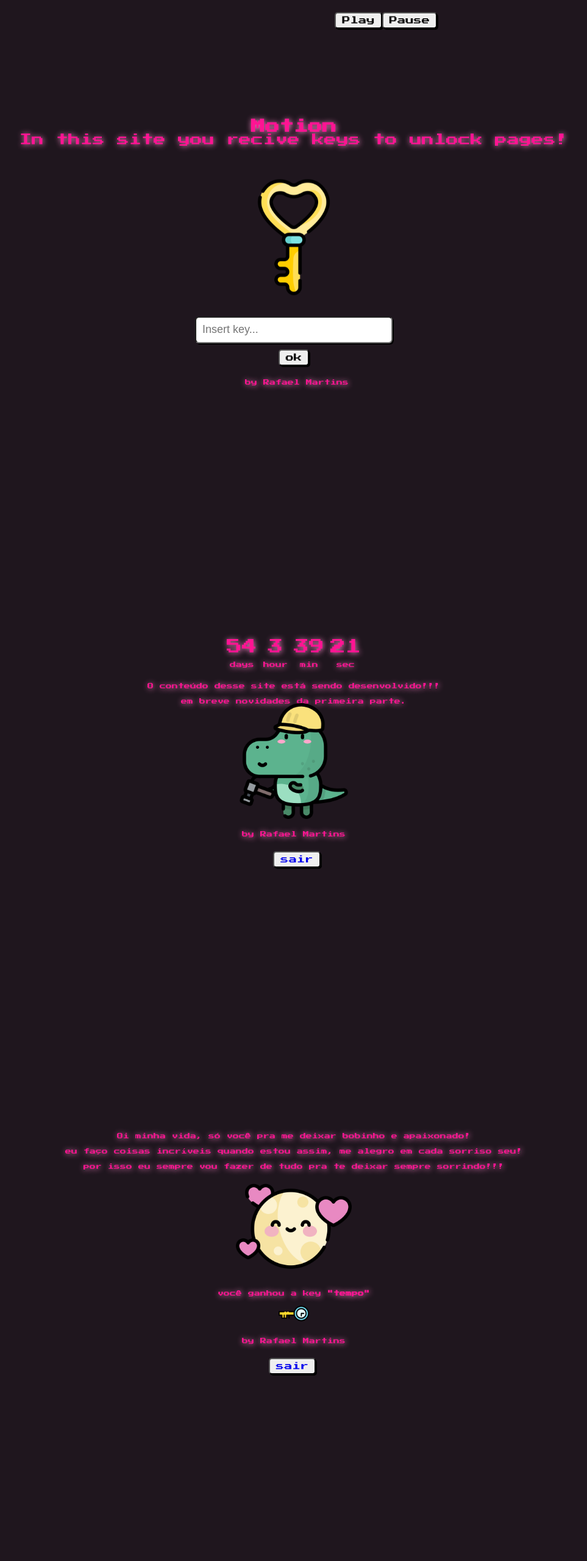
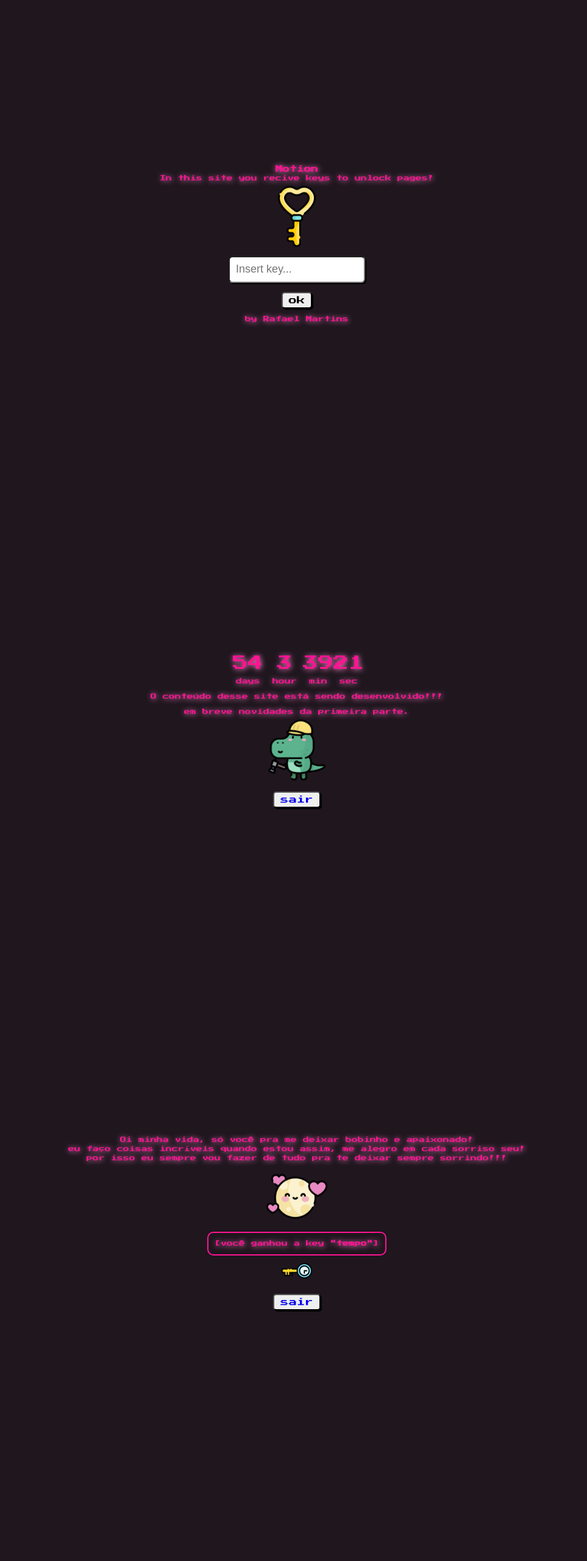
Before and after one commit to Far3llProject/Motion, a plain HTML site: page index.html in a window 1280 px wide. Shown: the top 2560 px of the page at 61% size, without its empty margins (153-1116 px from the left). Drawn offline with Linux system fonts and the light colour scheme.

Commit message:
update responsividade

```diff
--- a/index.html
+++ b/index.html
@@ -8,13 +8,13 @@
   <title>Motion</title>
 </head>
 <body>
-  <audio id="demo" src="assets/hallow.mp3" preload="auto" loop autoplay ></audio>
+  <!-- <audio id="demo" src="assets/hallow.mp3" preload="auto" loop></audio>
   <div class="controler" >
     <button class="button" onclick="document.getElementById('demo').play()">Play</button>
     <button class="button" onclick="document.getElementById('demo').pause()">Pause</button>
-  </div>
+  </div>  -->
   <!-- CHAVE -->
-  <div id="key" class="wellcome container aling">
+  <div id="key" class="container aling">
     <div class="aling text__title">
       <h3>Motion</h3>
       <p>In this site you recive keys to unlock pages!</p>
@@ -30,9 +30,10 @@
       <p>by Rafael Martins</p>
     </div>
   </div>
+
   <!-- Principal -->
-  <div id="tempo" class="wellcome container aling">
-    <div class="container">
+  <div id="tempo" class="container aling">
+    <div class="time">
       <div class="aling">
         <div id="dia" class="time"></div>
         <div class="text">days</div>
@@ -50,40 +51,37 @@
         <div class="text">sec</div>
       </div>
     </div>
-    <div class="container text aling">
+    <div class="text">
       <div>O conteúdo desse site está sendo desenvolvido!!!</div>
-      <div class="text">em breve novidades da primeira parte.</div>
-      <div class="key">
-        <img class="key__img" src="assets/trabalhador.png">
-      </div>
-      <div class="text">by Rafael Martins</div>
-    </div>
+          <div class="text">em breve novidades da primeira parte.</div>
+          <div class="key">
+            <img class="key__img" src="assets/trabalhador.png">
+          </div>
+        </div>
     <button class="button" ><a href="#key">sair</a></button>
   </div>
-  <div id="amor" class="wellcome container aling">
-    <div class="container text aling">
+
+  <!-- Amor -->
+  <div id="amor" class="container aling">
+    <div class=" text aling">
       <p>Oi minha vida, só você pra me deixar bobinho e apaixonado!</p>
-      <p class="text">eu faço coisas incríveis quando estou assim, me alegro em cada sorriso seu!</p>
-      <p class="text">por isso eu sempre vou fazer de tudo pra te deixar sempre sorrindo!!!</p>
+      <p>eu faço coisas incríveis quando estou assim, me alegro em cada sorriso seu!</p>
+      <p>por isso eu sempre vou fazer de tudo pra te deixar sempre sorrindo!!!</p>
       <div class="key">
         <img class="key__img" src="assets/lua-de-mel.png">
       </div>
-      <p>você ganhou a key <strong>"tempo"</strong> </p>
+      <p class="talk" >[você ganhou a key <strong>"tempo"</strong>]</p>
       <div>
         <img class="key__time" src="assets/chave_tempo.png">
       </div>
-      <div class="text">by Rafael Martins</div>
     </div>
-    <div class="">
-      <button class="button__sair" ><a href="#key">sair</a></button>
-    </div>
+      <button class="button" ><a href="#key">sair</a></button>
   </div>
-  <div id="Salen" class="wellcome container aling">
-    <div class="container text aling">
-      <!-- <div>
-        <img class="key__bat" src="assets/bat.gif">
-      </div> -->
-      <div class="container" >
+
+  <!-- bruxa -->
+  <div id="Salen" class="container">
+    <div class="container aling text">
+      <div>
         <img class="key__img" src="assets/bruxa.png">
         <img id="neko" class="key__img key" src="assets/neko.png">
       </div>
@@ -91,12 +89,13 @@
         <p id="bruxa">olá docinho...</p>
       </div>
       <div id="key_witch">
-        <input id="poket" class="field" type="field" placeholder="bruxa">
-        <p>delvolver o gato</p>
+        <input id="poket" class="field" type="field" placeholder="Qual o nome do gato?">
+        <p>Se vc encontrar o gato ele dirá seu nome!</p>
+        <p>Escute com atenção!!!</p>
       </div>
       <div>
         <button id="bruxa_talk" class="button" type="button">continuar</button>
-        <button class="button" ><a href="#key">sair</a></button>
+        <button class="button"><a href="#key">sair</a></button>
       </div>
     </div>
   </div>
--- a/js/counter.js
+++ b/js/counter.js
@@ -8,7 +8,7 @@ button.onclick = function() {
 
     if (count >= 4){
        document.getElementById("bruxa").innerHTML = talk[4]
-       document.getElementById("key_witch").style.display = "grid"
+       document.getElementById("key_witch").style.display = "initial"
     } else {
         document.getElementById("bruxa").innerHTML = talk[count]
     }
@@ -18,7 +18,7 @@ button.onclick = function() {
     if (key === "neko") {
         count_2 += 1
         document.getElementById("bruxa").innerHTML = talk_2[count_2]
-        document.getElementById("neko").style.display = "grid"
+        document.getElementById("neko").style.display = "initial"
         if (count_2 > 4){
             document.getElementById("bruxa").innerHTML = talk_2[5]
             document.getElementById("neko").style.display = "none"
--- a/styles/styles.scss
+++ b/styles/styles.scss
@@ -8,10 +8,21 @@ body {
     overflow: hidden;
 }
 
+.container {
+    overflow: hidden;
+    display: flex;
+    justify-content: center;
+    // align-items: center;
+    width: 100%;
+    height: 100vh;
+    background-color: rgb(31, 22, 30);
+}
+
 a {
     text-decoration: none;
 }
 
+//animação
 .key {
    position: relative;
    animation: animate 1s ease-in-out infinite;
@@ -19,39 +30,12 @@ a {
 
 .key {
     &__img{
-        width: 190px;
+        margin-top: 10px;
+        width: 100px;
     }
     &__time {
         width: 50px;
         transform: rotate(90deg);
-    }
-    &__bat{
-        width: 50px;
-        animation: bat 30s ease-in-out infinite;
-    }
-}
-
-@keyframes bat {
-    0%,100%
-    {
-        transform: translateX(100px);
-    }
-    20%
-    {
-        transform: translateX(-300px);
-    }
-    25%
-    {
-        transform: translateX(-350px);
-    }
-    40%
-    {
-        transform: scale(-1);
-    }
-    10%
-    {
-        transform: translateX(-200px);
-
     }
 }
 
@@ -67,27 +51,14 @@ a {
     }
 }
 
-.container {
-    display: flex;
-    justify-content: center;
-}
-
-.intro {
-    display: grid;
-    align-items: center;
-    width: 100%;
-    height: 100vh;
-    background-color: powderblue;
-}
-
 .field {
     padding-left: 10px;
     padding-right: 10px;
     font-size: 18px;
-    width: 300px;
+    width: 200px;
     height: 40px;
     border-radius: 0.4rem;
-    margin-top: 10px;
+    margin: 10px 0 5px 0;
     box-shadow: 2px 2px;
 }
 
@@ -101,47 +72,27 @@ a {
     border-radius: 5px;
     margin-top: 10px;
     box-shadow: 2px 2px;
-    &__sair{
-        font-family: 'Press Start 2P';
-        padding: 5px 10px 5px 10px;
-        border-radius: 5px;
-        margin-top: 10px;
-        box-shadow: 2px 2px;
-        margin-right: 15px;
-    }
 }
 
 .button:focus {
     outline: none;
 }
 
-// Principal
-.wellcome {
-    display: flex;
-    align-items: center;
-    width: 100%;
-    height: 100vh;
-    background-color: rgb(31, 22, 30);
-
-}
-
 .column {
     flex-direction: column;
 }
 
-// regressive
 .aling {
     font-family: 'Press Start 2P';
     display: flex;
     flex-direction: column;
     justify-items: center;
     align-items: center;
-    padding-right: 10px;
-    padding-top: 10px;
-    padding-bottom: 10px;
 }
 
 .time {
+    display: flex;
+    justify-content: center;
     text-shadow: 1px 1px 10px rgb(240, 133, 195);
     font-size: 25px;
     font-family: 'Press Start 2P';
@@ -155,18 +106,21 @@ a {
     color: deeppink;
     font-size: 10px;
     line-height: 15px;
+    margin: 0 10px 0 10px;
     &__title {
         text-align: center;
         font-family: 'Press Start 2P';
         text-shadow: 1px 1px 10px rgb(240, 133, 195);
-        font-size: 20px;
+        font-size: 10px;
         margin-bottom: 40px;
+        margin: 0 10px 0 10px;
         color: deeppink;
+        line-height: 15px;
     }
 }
 
 .talk{
-    min-width: 300px;
+    min-width: 100px;
     border-radius: 10px;
     padding: 10px;
     border: 2px;
```
Also changed, not shown: styles/styles.css, 1 other file.
